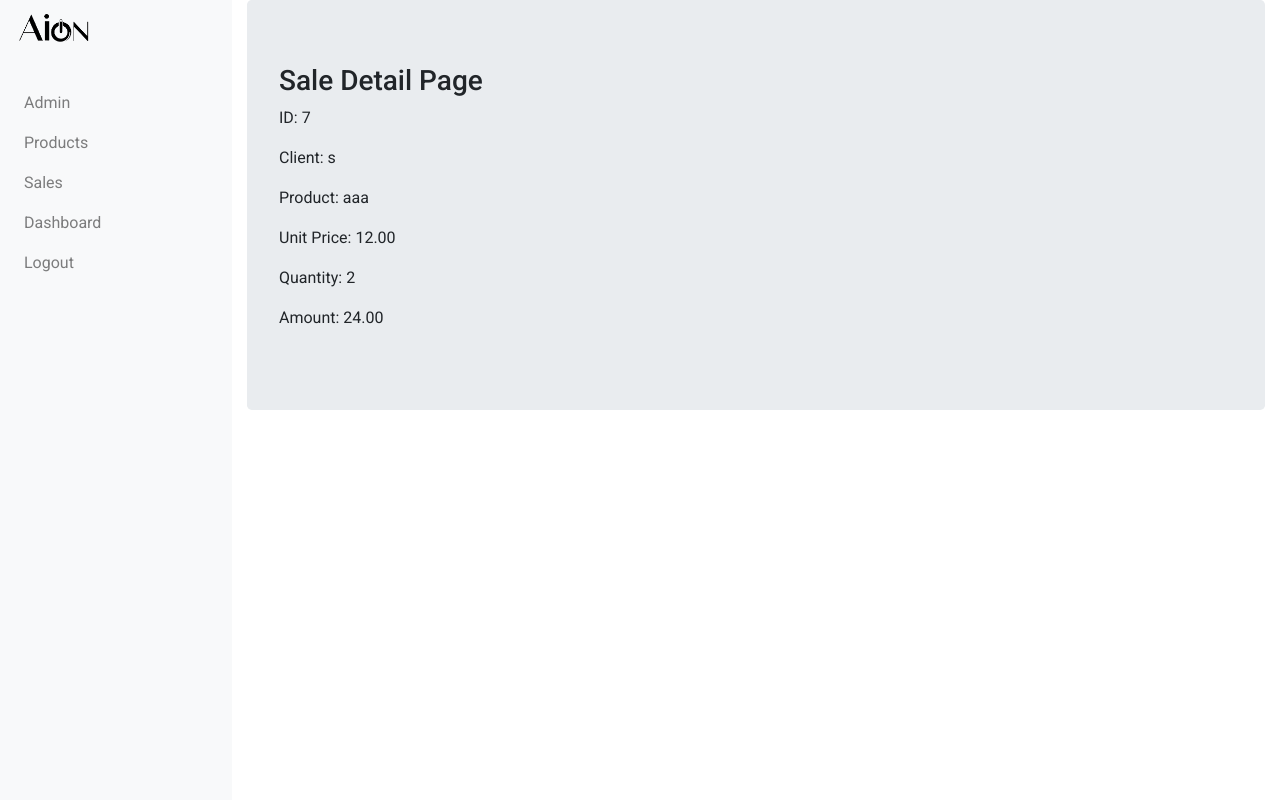
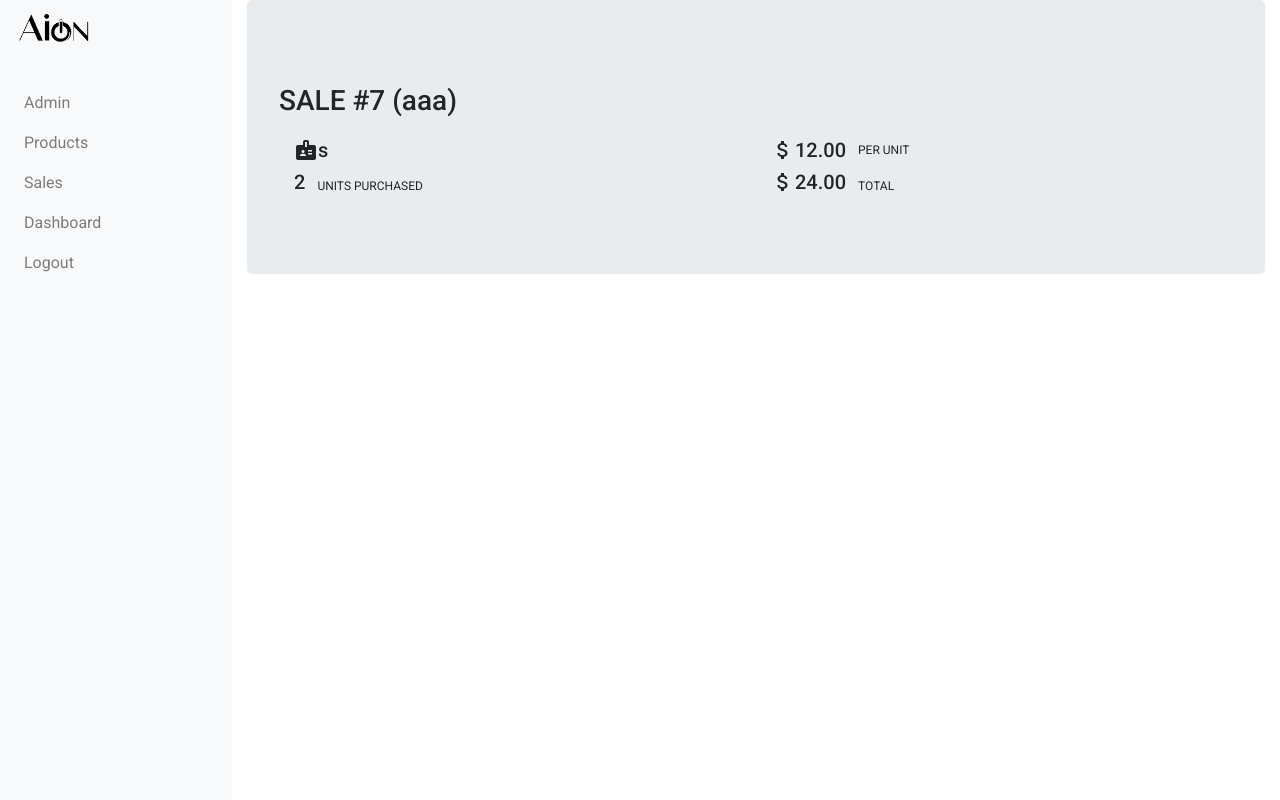
Before and after one commit to alineayumi/django-sales-dataset, a Django app: page /sales_app/sales/7/ in a window 1280 px wide. Run offline with Django 3.2, Linux system fonts and the light colour scheme; data comes from the database, SQL or seed files in the repository.

Commit message:
fix: fix layout of sale detail page

```diff
--- a/sales_project/sales_app/templates/sales_app/sale_detail.html
+++ b/sales_project/sales_app/templates/sales_app/sale_detail.html
@@ -2,14 +2,41 @@
 
 {% block body_block %}
 <div class="jumbotron">
-  <h3>
-    Sale Detail Page
+  <h3 class="page-header">
+    SALE #{{sale_detail.id}} ({{sale_detail.product_name}})
   </h3>
-  <p>ID: {{sale_detail.id}}</p>
-  <p>Client: {{sale_detail.client_name}}</p>
-  <p>Product: {{sale_detail.product_name}}</p>
-  <p>Unit Price: {{sale_detail.product_name.price}}</p>
-  <p>Quantity: {{sale_detail.quantity}}</p>
-  <p>Amount: {{sale_detail.amount}}</p>
+
+  <div class="container">
+    <div class="row">
+      <div class="col-6">
+        <div class="row id-detail">
+          <span class="material-icons md-24 id-hash">badge</span>
+          <h5 class="id-text">{{sale_detail.client_name}}</h5>
+        </div>
+      </div>
+      <div class="col-6">
+        <div class="row id-detail">
+          <span class="material-icons md-24 id-hash">attach_money</span>
+          <h5 class="id-text">{{sale_detail.product_name.price}}</h5>
+          <p class="tiny-text">PER UNIT</p>
+        </div>
+      </div>
+    </div>
+    <div class="row">
+      <div class="col-6">
+        <div class="row id-detail">
+          <h5>{{sale_detail.quantity}} </h5>
+          <p class="tiny-text">UNITS PURCHASED</p>
+        </div>
+      </div>
+      <div class="col-6">
+        <div class="row id-detail">
+          <span class="material-icons md-24 id-hash">attach_money</span>
+          <h5>{{sale_detail.amount|floatformat:2}} </h5>
+          <p class="tiny-text">TOTAL</p>
+        </div>
+      </div>
+    </div>
+  </div>
 </div>
 {% endblock %}
```
